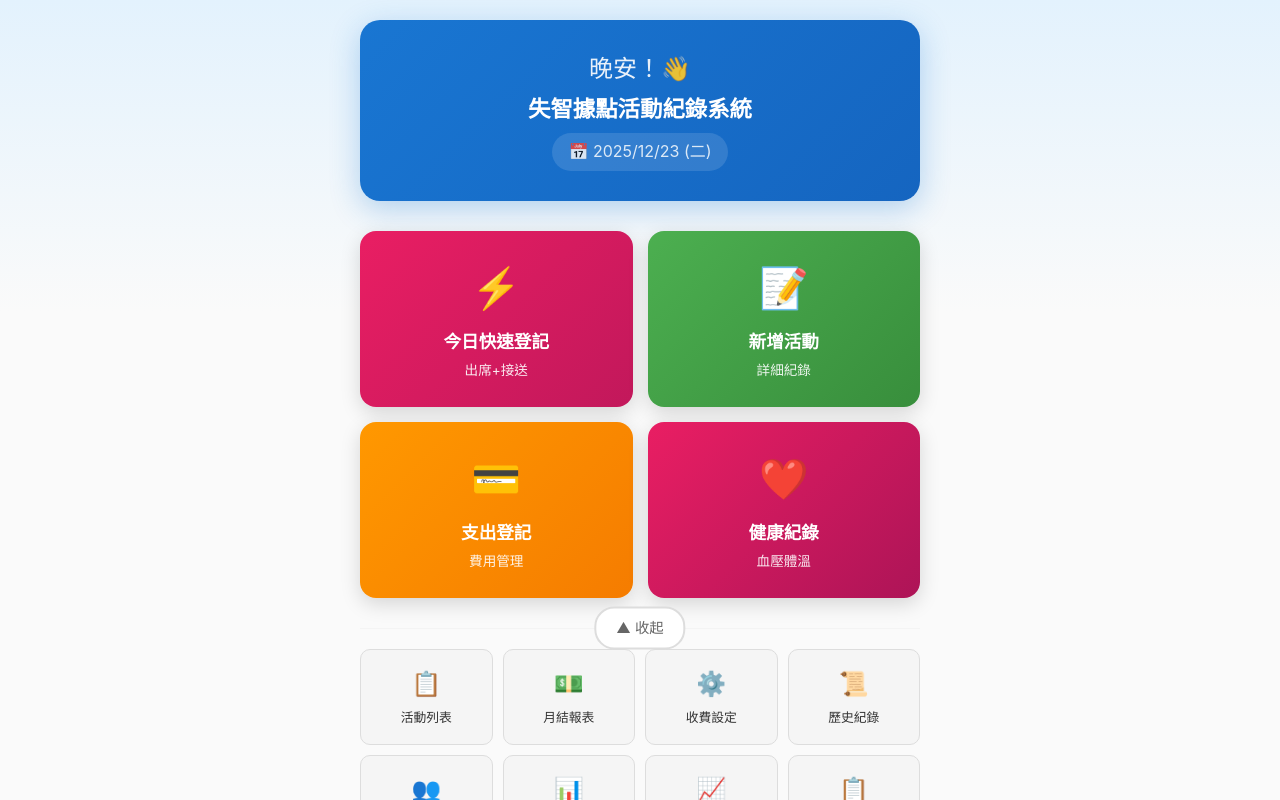
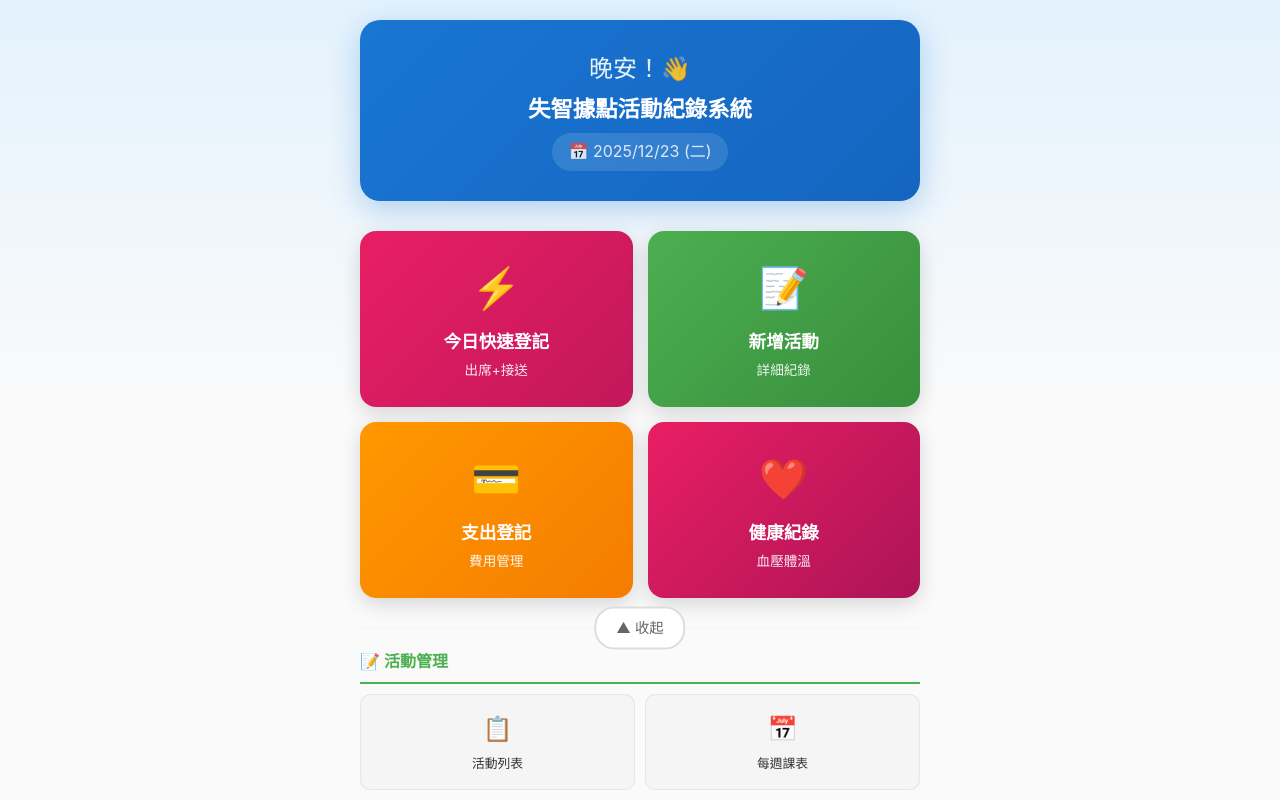
Before and after one commit to gigi0982/activity-record, a React (Create React App) app in the folder client/: page / in a window 1280 px wide. Both pictures are taken after a click on the button "▼ 更多功能（管理者）". Shown: the top 800 px of the page. Built offline with nearby package versions, Linux system fonts and the light colour scheme.

Commit message:
feat: 重新設計 Dashboard 更多功能區塊為分類顯示（活動管理/長者管理/費用管理/評鑑資料）

```diff
--- a/client/src/components/Dashboard.js
+++ b/client/src/components/Dashboard.js
@@ -20,23 +20,42 @@ function Dashboard() {
     ];
 
     // 進階功能（按類別分組）
-    const advancedFunctions = [
-        // 活動相關
-        { path: '/activities', icon: '📋', title: '活動列表', color: '#2196F3' },
-        { path: '/fee-report', icon: '💵', title: '月結報表', color: '#FF5722' },
-        { path: '/fee-settings', icon: '⚙️', title: '收費設定', color: '#9E9E9E' },
-        // 歷史紀錄
-        { path: '/fee-history', icon: '📜', title: '歷史紀錄', color: '#795548' },
-        // 人員相關
-        { path: '/settings', icon: '👥', title: '長者名單', color: '#9C27B0' },
-        // 報表相關
-        { path: '/quarterly', icon: '📊', title: '季度報表', color: '#009688' },
-        { path: '/comparison', icon: '📈', title: '季度比較', color: '#3F51B5' },
-        { path: '/evaluation', icon: '📋', title: '評鑑報告', color: '#673AB7' },
-        // 規劃相關
-        { path: '/plans', icon: '📅', title: '每週課表', color: '#607D8B' },
-        { path: '/meetings', icon: '📝', title: '會議紀錄', color: '#455A64' },
-        { path: '/tracking', icon: '✓', title: '執行追蹤', color: '#00BCD4' },
+    const functionCategories = [
+        {
+            title: '📝 活動管理',
+            color: '#4CAF50',
+            items: [
+                { path: '/activities', icon: '📋', title: '活動列表' },
+                { path: '/plans', icon: '📅', title: '每週課表' },
+            ]
+        },
+        {
+            title: '👴 長者管理',
+            color: '#9C27B0',
+            items: [
+                { path: '/settings', icon: '👥', title: '長者名單' },
+            ]
+        },
+        {
+            title: '💰 費用管理',
+            color: '#FF9800',
+            items: [
+                { path: '/fee-report', icon: '💵', title: '月結報表' },
+                { path: '/fee-history', icon: '📜', title: '歷史紀錄' },
+                { path: '/fee-settings', icon: '⚙️', title: '收費設定' },
+            ]
+        },
+        {
+            title: '📊 評鑑資料',
+            color: '#2196F3',
+            items: [
+                { path: '/quarterly', icon: '📊', title: '季度報表' },
+                { path: '/comparison', icon: '📈', title: '季度比較' },
+                { path: '/evaluation', icon: '📋', title: '評鑑報告' },
+                { path: '/meetings', icon: '📝', title: '會議紀錄' },
+                { path: '/tracking', icon: '✓', title: '執行追蹤' },
+            ]
+        }
     ];
 
     return (
@@ -140,15 +159,34 @@ function Dashboard() {
                     </button>
                 </div>
 
-                {/* 進階功能區 - 可展開 */}
+                {/* 進階功能區 - 可展開 - 分類顯示 */}
                 {showMore && (
+                    <div style={{ animation: 'fadeIn 0.3s ease-in-out' }}>
+                        {functionCategories.map((category, catIndex) => (
+                            <div key={catIndex} style={{ marginBottom: '20px' }}>
+                                {/* 類別標題 */}
+                                <div style={{
+                                    display: 'flex',
+                                    alignItems: 'center',
+                                    marginBottom: '10px',
+                                    paddingBottom: '8px',
+                                    borderBottom: `2px solid ${category.color}`
+                                }}>
+                                    <span style={{
+                                        fontSize: '1rem',
+                                        fontWeight: '600',
+                                        color: category.color
+                                    }}>
+                                        {category.title}
+                                    </span>
+                                </div>
+                                {/* 功能按鈕網格 - 響應式 */}
                                 <div style={{
                                     display: 'grid',
-                        gridTemplateColumns: 'repeat(4, 1fr)',
-                        gap: '10px',
-                        animation: 'fadeIn 0.3s ease-in-out'
+                                    gridTemplateColumns: 'repeat(auto-fit, minmax(70px, 1fr))',
+                                    gap: '10px'
                                 }}>
-                        {advancedFunctions.map((func, index) => (
+                                    {category.items.map((func, index) => (
                                         <Link
                                             key={index}
                                             to={func.path}
@@ -162,19 +200,24 @@ function Dashboard() {
                                                 color: '#333',
                                                 borderRadius: '10px',
                                                 textDecoration: 'none',
-                                    border: '1px solid #ddd',
-                                    transition: 'background-color 0.2s',
+                                                border: `1px solid ${category.color}22`,
+                                                transition: 'all 0.2s',
                                             }}
                                             onMouseOver={(e) => {
-                                    e.currentTarget.style.backgroundColor = '#e0e0e0';
+                                                e.currentTarget.style.backgroundColor = `${category.color}15`;
+                                                e.currentTarget.style.borderColor = category.color;
                                             }}
                                             onMouseOut={(e) => {
                                                 e.currentTarget.style.backgroundColor = '#f5f5f5';
+                                                e.currentTarget.style.borderColor = `${category.color}22`;
                                             }}
                                         >
                                             <span style={{ fontSize: '1.5rem', marginBottom: '5px' }}>{func.icon}</span>
                                             <span style={{ fontSize: '0.8rem', textAlign: 'center' }}>{func.title}</span>
                                         </Link>
+                                    ))}
+                                </div>
+                            </div>
                         ))}
                     </div>
                 )}
```
Lines whose indentation alone changed are shown as unchanged.
